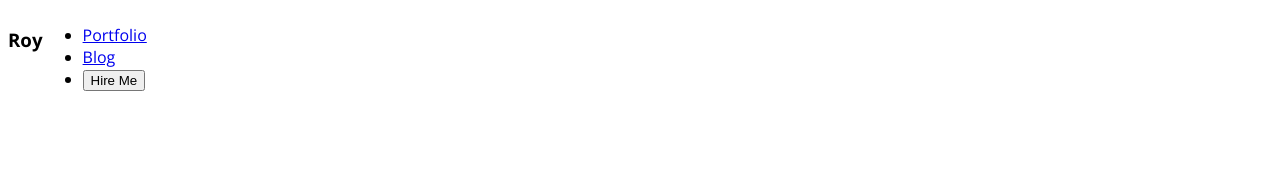
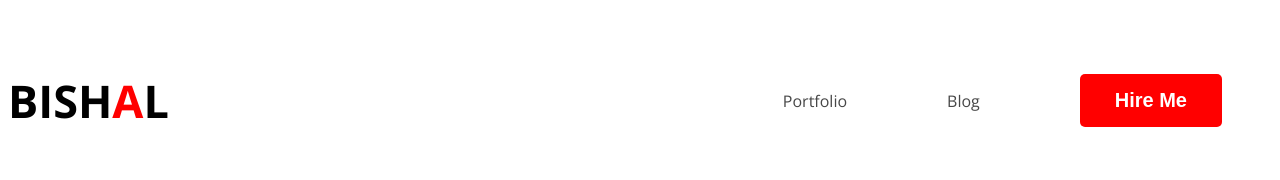
Before and after one commit to bishaldebroy007/PH_Portfolio, a plain HTML site: page index.html in a window 1280 px wide. Drawn offline with nearby package versions, Linux system fonts and the light colour scheme.

Commit message:
Nav bar work

```diff
--- a/index.html
+++ b/index.html
@@ -14,11 +14,11 @@
 <body>
     <header>
         <nav>
-            <h3 >Roy</h3>
+            <h3 class="nav-title">BISH<span class="red-color">A</span>L</h3>
             <ul>
                 <li><a href="#">Portfolio</a></li>
                 <li><a href="#">Blog</a></li>
-                <li><button>Hire Me</button></li>
+                <li><button class="primary-button">Hire Me</button></li>
             </ul>
         </nav>
 
--- a/styles/portfolioStyles.css
+++ b/styles/portfolioStyles.css
@@ -6,4 +6,42 @@ body {
 /* Nav styles */
 nav {
     display: flex;
+    align-items: center;
+    justify-content: space-between;
 }
+.red-color {    /* text primary*/
+    color: red;
+}
+
+.primary-button {
+    color: white;
+    background: red;
+    border-radius: 5px;
+    border: 0;
+    font-size: 20px;
+    font-style: normal;
+    font-weight: 700;
+    padding: 15px 35px;
+}
+
+.nav-title {
+    color: black;
+    font-size: 45px;
+    font-weight: 700;
+}
+
+
+nav > ul {
+    display: flex;
+    align-items: center;
+}
+
+nav li {
+    list-style: none;
+    margin: 50px;
+}
+
+nav a {
+    text-decoration: none;
+    color: #474747;
+}
```
